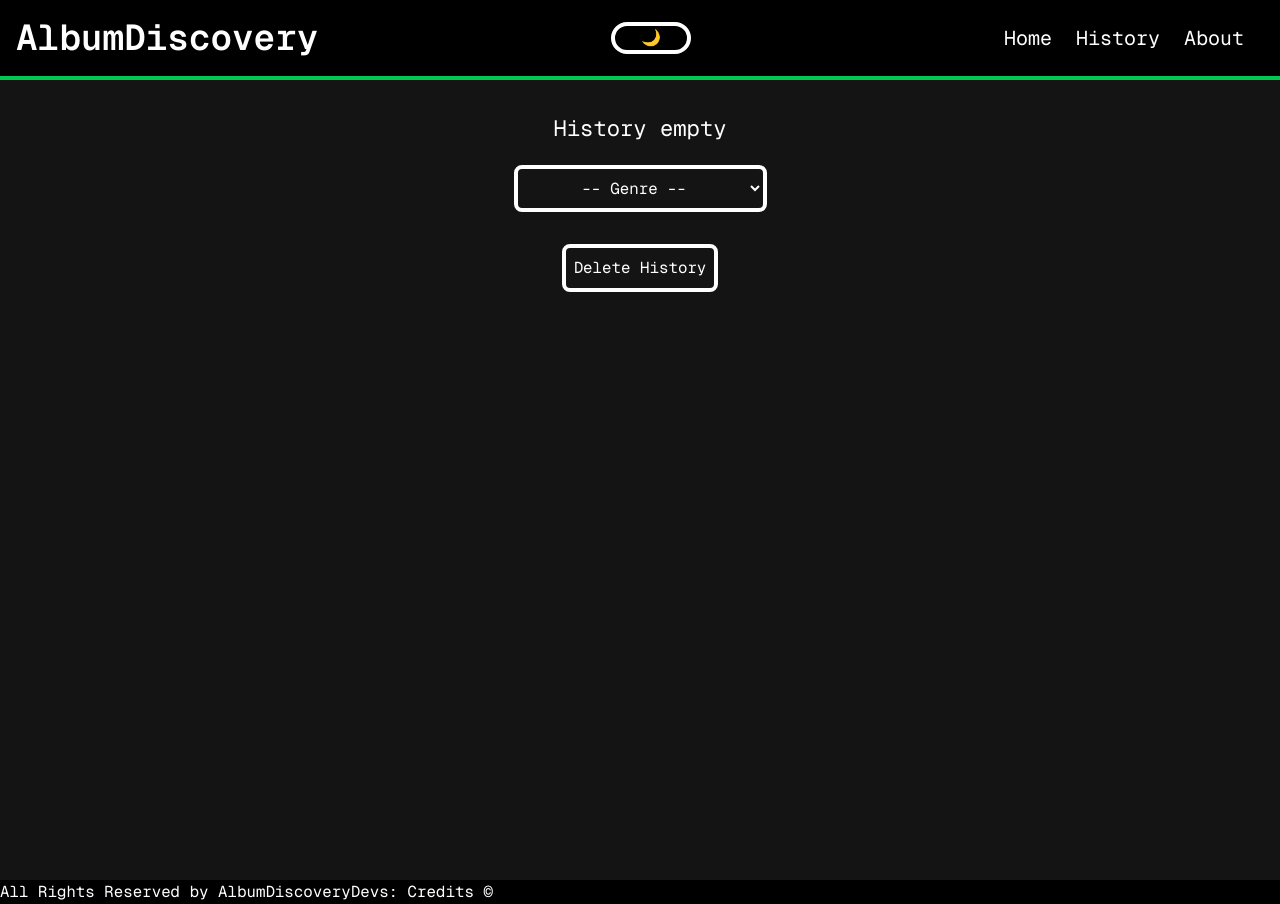
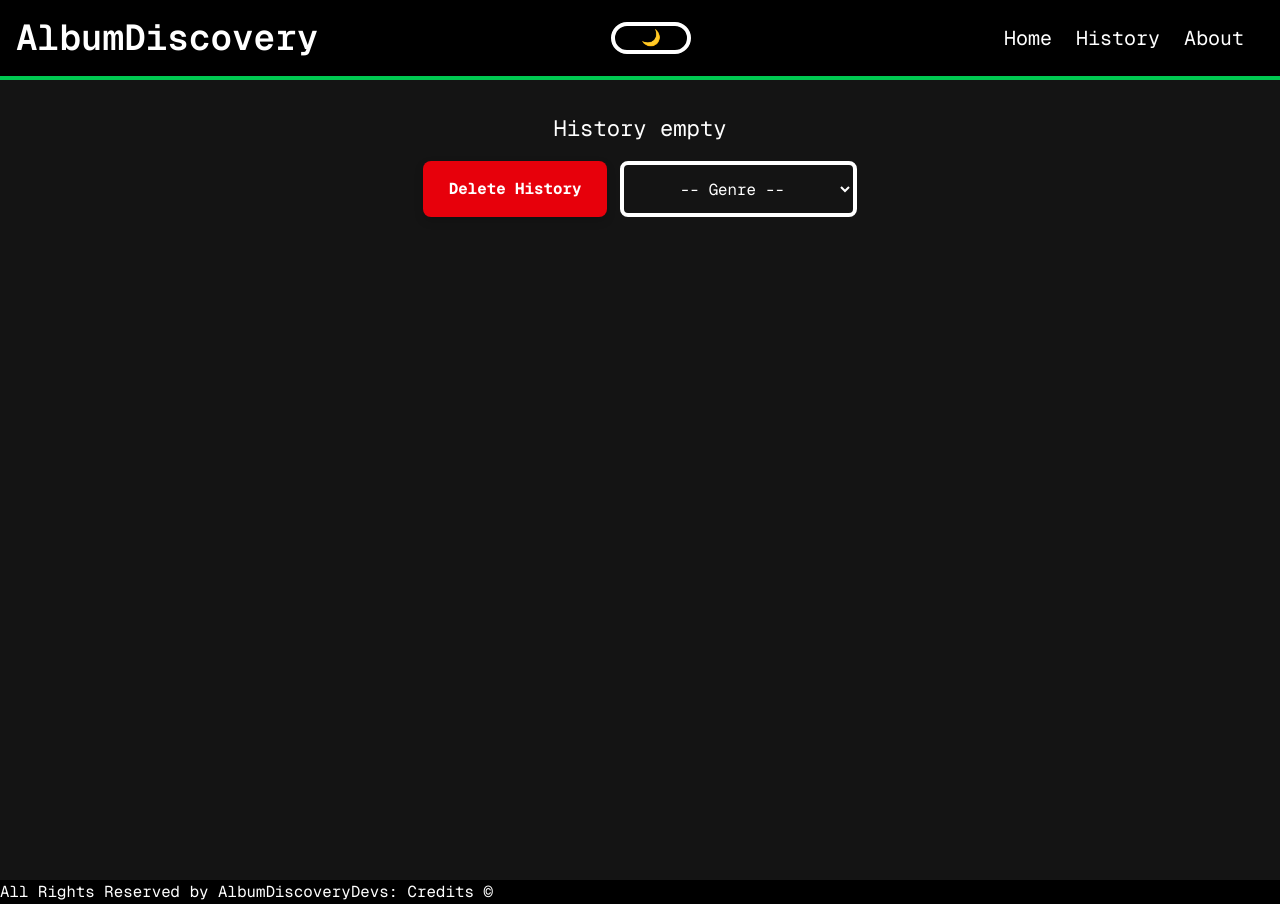
Before and after one commit to sphung01/cs391-final-project, a Next.js app: page /history in a window 1280 px wide. Built offline with nearby package versions, Linux system fonts and the light colour scheme.

Commit message:
restyled delete button and genre dropdown to be more cohesive on history page

```diff
--- a/app/history/page.tsx
+++ b/app/history/page.tsx
@@ -8,7 +8,9 @@ import AlbumList from "@/components/AlbumList";
 import {useEffect, useState} from "react";
 
 const mainStyling = "min-h-screen w-full flex flex-col items-center py-[4vh]";
-const dropdownStyling = "text-center w-full p-[1vh] rounded-lg border-4 focus:outline-none focus:ring-2 my-[0.5vh] mb-[4vh]"
+const dropdownStyling = "min-h-[7vh] text-center w-full py-[1vh] rounded-lg border-4 focus:outline-none focus:ring-2"
+const deleteButtonStyling = "min-h-[7vh] bg-red-600 font-bold py-[1vh] px-[2vw] rounded-lg drop-shadow-lg active:bg-red-900 hover:bg-red-800 transition"
+const filterOptionsDivStyling = "flex flex-row justify-right mb-[4vh] gap-[1vw]"
 
 const genres = [
     "Blues",
@@ -48,10 +50,12 @@ export default function HistoryPage() {
     return (
         <main className={mainStyling}>
             <h1 className="text-[calc(3px+1.5vw)] mb-[2vh]">{!history.length ? "History empty" : history.length + " albums found in history"}</h1>
-            <DropdownComponent optionName="Genre" styling={dropdownStyling} options={genres} choice={genre} setChoice={setGenre} />
-            <button className="border-4 p-2 mb-[2vh] rounded-lg cursor-pointer" onClick={deleteHistory}>
-                Delete History
-            </button>
+            <div className={filterOptionsDivStyling}>
+                <button className={deleteButtonStyling} onClick={deleteHistory}>
+                    Delete History
+                </button>
+                <DropdownComponent optionName="Genre" styling={dropdownStyling} options={genres} choice={genre} setChoice={setGenre} />
+            </div>
             <AlbumList albums={history} />
         </main>
     )
```
